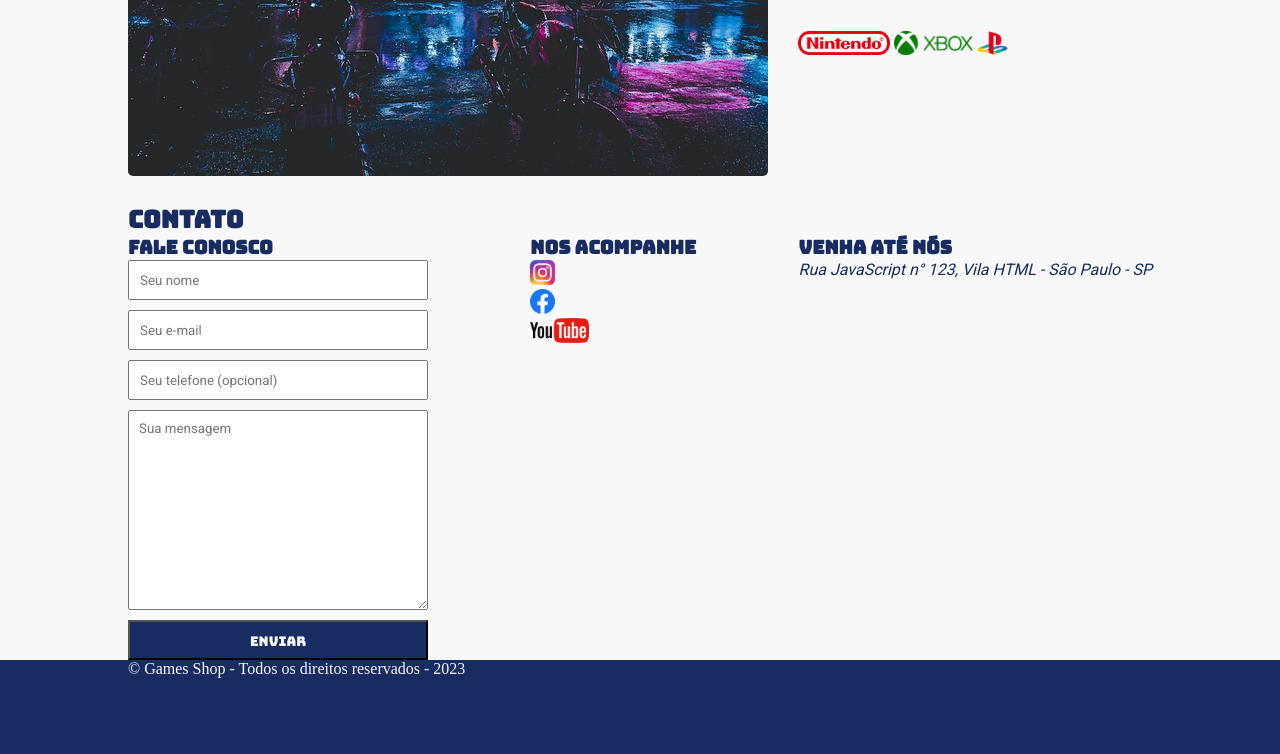
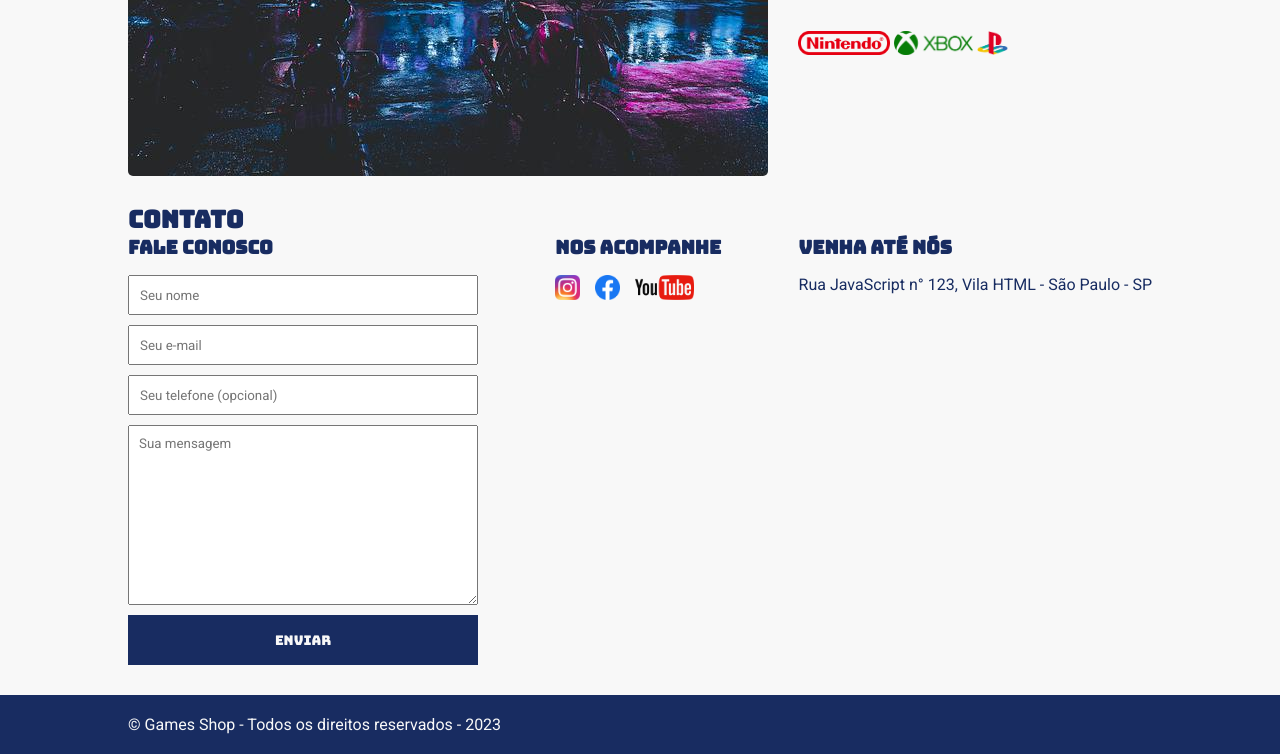
Before and after one commit to PEDRXPEREIRX/EBAC-Projeto-01, a plain HTML site: page index.html in a window 1280 px wide. Shown: the part 423-1177 px from the top of the page. Before the commit the page ends 1101 px from the top, so only its background shows below. Drawn offline with Linux system fonts and the light colour scheme.

Commit message:
finished

```diff
--- a/index.html
+++ b/index.html
@@ -8,17 +8,17 @@
 </head>
 <body>
     <header>
-        <div class="container">
-            <h1><a href="#">GAMES SHOP</a></h1>
+        <div class="container" id="home">
+            <h1><a href="#home">GAMES SHOP</a></h1>
             <nav>
-                <a href="#">SOBRE A LOJA</a>
-                <a href="#">CONTATO</a>
+                <a href="#about">SOBRE A LOJA</a>
+                <a href="#contact">CONTATO</a>
             </nav>
         </div>
     </header>
     <main>
         <div class="container">
-            <section class="about">
+            <section class="about" id="about">
                 <div class="image-loja"><img src="images/loja.jpg" alt="Loja Games Shop"></div>
                 <div class="about-loja">
                     <h2>SOBRE A LOJA</h2>
@@ -31,7 +31,7 @@
                     </div>
                 </div>
             </section>
-            <section class="contact">
+            <section class="contact" id="contact">
                 <h2>CONTATO</h2>
                 <div class="informations">
                     <div class="inputs">
@@ -42,15 +42,17 @@
                         <textarea name="" id="" cols="30" rows="10" placeholder="Sua mensagem" required></textarea>
                         <button type="submit">ENVIAR</button>
                     </div>
-                    <div class="medias">
+                    <div>
                         <h3>NOS ACOMPANHE</h3>
-                        <div><img src="images/instagram.png" alt="Instagram"></div>
-                        <div><img src="images/facebook.png" alt="Facebook"></div>
-                        <div><img src="images/youtube.png" alt="YouTube"></div>
+                        <div class="medias">
+                            <div><img src="images/instagram.png" alt="Instagram"></div>
+                            <div><img src="images/facebook.png" alt="Facebook"></div>
+                            <div><img src="images/youtube.png" alt="YouTube"></div>
+                        </div>
                     </div>
                     <div>
                         <h3>VENHA ATÉ NÓS</h3>
-                        <address>Rua JavaScript n° 123, Vila HTML - São Paulo - SP</address>
+                        <p>Rua JavaScript n° 123, Vila HTML - São Paulo - SP</p>
                     </div>
                 </div>
             </section>
--- a/style.css
+++ b/style.css
@@ -97,7 +97,7 @@ section.about {
 }
 
 .inputs > input {
-    width: 300px;
+    width: 350px;
     height: 40px;
     margin-bottom: 10px;
     padding: 10px;
@@ -105,24 +105,53 @@ section.about {
 }
 
 .inputs > button {
+    display: flex;
+    align-items: center;
+    justify-content: center;
     background-color: #182c61;
     color: #f8f8f8;
     font-family: 'Bungee', sans-serif;
     padding: 10px;
-    width: 300px;
-    height: 40px;
+    width: 350px;
+    height: 50px;
+    margin-bottom: 30px;
+    cursor: pointer;
+    border: none;
+    transition: 0.3s;
+}
+
+.inputs > button:hover {
+    background-color: #2949a1;
 }
 
 .inputs > textarea {
-    max-width: 300px;
-    min-width: 300px;
-    max-height: 200px;
-    min-height: 200px;
+    max-width: 350px;
+    min-width: 350px;
+    max-height: 180px;
+    min-height: 180px;
     margin-bottom: 10px;
     padding: 10px;
     font-family: 'Roboto', sans-serif;
 }
 
+.informations h3 {
+    margin-bottom: 15px;
+}
+
 .medias > div > img {
     height: 25px;
 }
+
+.medias {
+    display: flex;
+    gap: 15px;
+}
+
+footer {
+    margin: 20px 0px;
+}
+
+footer p {
+    font-size: 1rem;
+    font-family: 'Roboto', sans-serif;
+}
```
